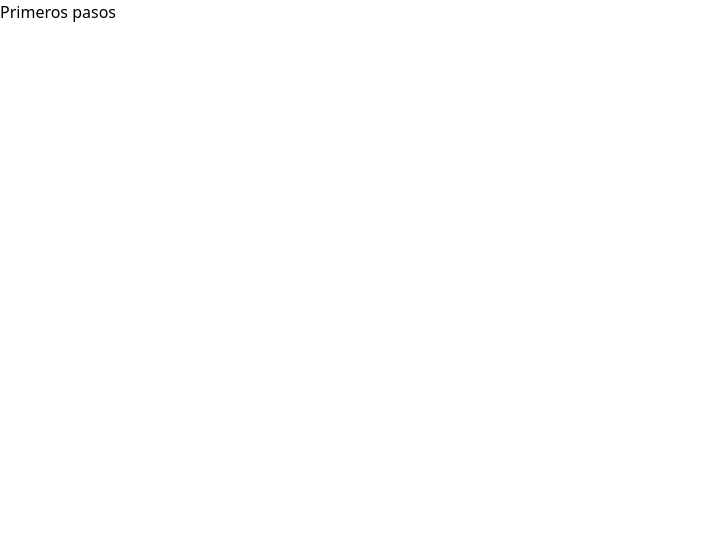
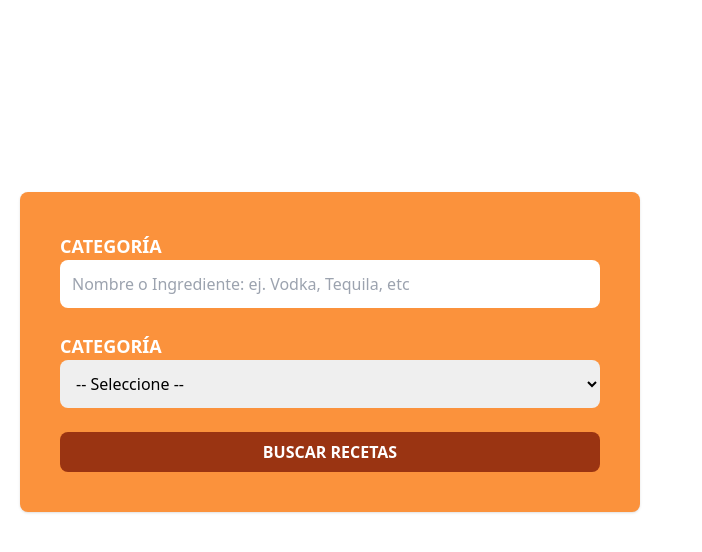
Before and after one commit to Leomiguel19/bebidas-vue, a Vue app: page / in a window 1280 px wide. Before the commit this address had no page. Shown: the top 552 px of the page, without its empty margins (0-702 px from the left). Built offline with nearby package versions, Linux system fonts and the light colour scheme.

Commit message:
Crear formulario de busqueda

```diff
--- a/src/App.vue
+++ b/src/App.vue
@@ -1,7 +1,8 @@
 <script setup>
+  import Header from './components/Header.vue';
 
 </script>
 
 <template>
-  <h1>Primeros pasos</h1>
+  <Header/>
 </template>
--- /dev/null
+++ b/src/components/Header.vue
@@ -0,0 +1,47 @@
+<script setup>
+
+</script>
+<template>
+    <header>
+        <div class="mx-auto container px-5 py-16">
+            <div>
+            </div>
+
+            <form
+                class="md:w-1/2 2xl:w-1/3 bg-orange-400 my-32 p-10 rounded-lg shadow space-y-6"
+            >
+                <div class="spacey-y-4">
+                    <label
+                        class="block text-white uppercase font-extrabold text-lg"
+                        for="ingrediente">Categoría</label>
+                    <input
+                        id="ingrediente"
+                        type="text"
+                        class="p-3 w-full rounded-lg focus:outline-none"
+                        placeholder="Nombre o Ingrediente: ej. Vodka, Tequila, etc"
+                    />
+                </div>
+                <div class="spacey-y-4">
+                    <label
+                        class="block text-white uppercase font-extrabold text-lg"
+                        for="categoria"
+                    >
+                        Categoría
+                    </label>
+                    <select
+                        id="categoria"
+                        class="p-3 w-full rounded-lg focus:outline-none"
+                    >
+                        <option value="">-- Seleccione --</option>
+                    </select>
+                </div>
+
+                <input
+                    type="submit"
+                    class="bg-orange-800 hover:bg-orange-900 cursor-pointer text-white font-extrabold w-full p-2 rounded-lg uppercase"
+                    value="Buscar Recetas"
+                />
+            </form>
+        </div>
+    </header>
+</template>
```
Also changed, not shown: public/img/bg.jpg (added), public/img/logo.svg (added).
